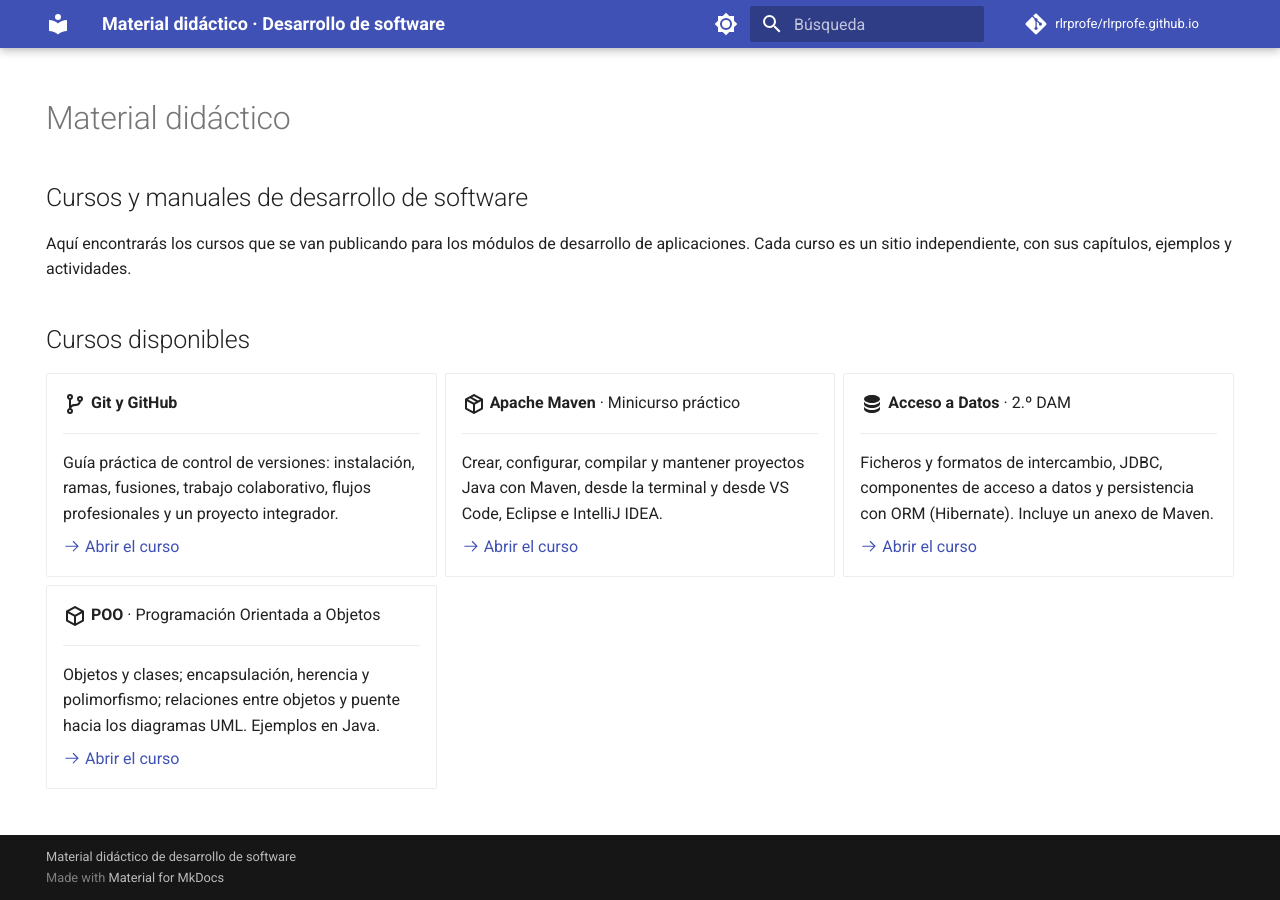
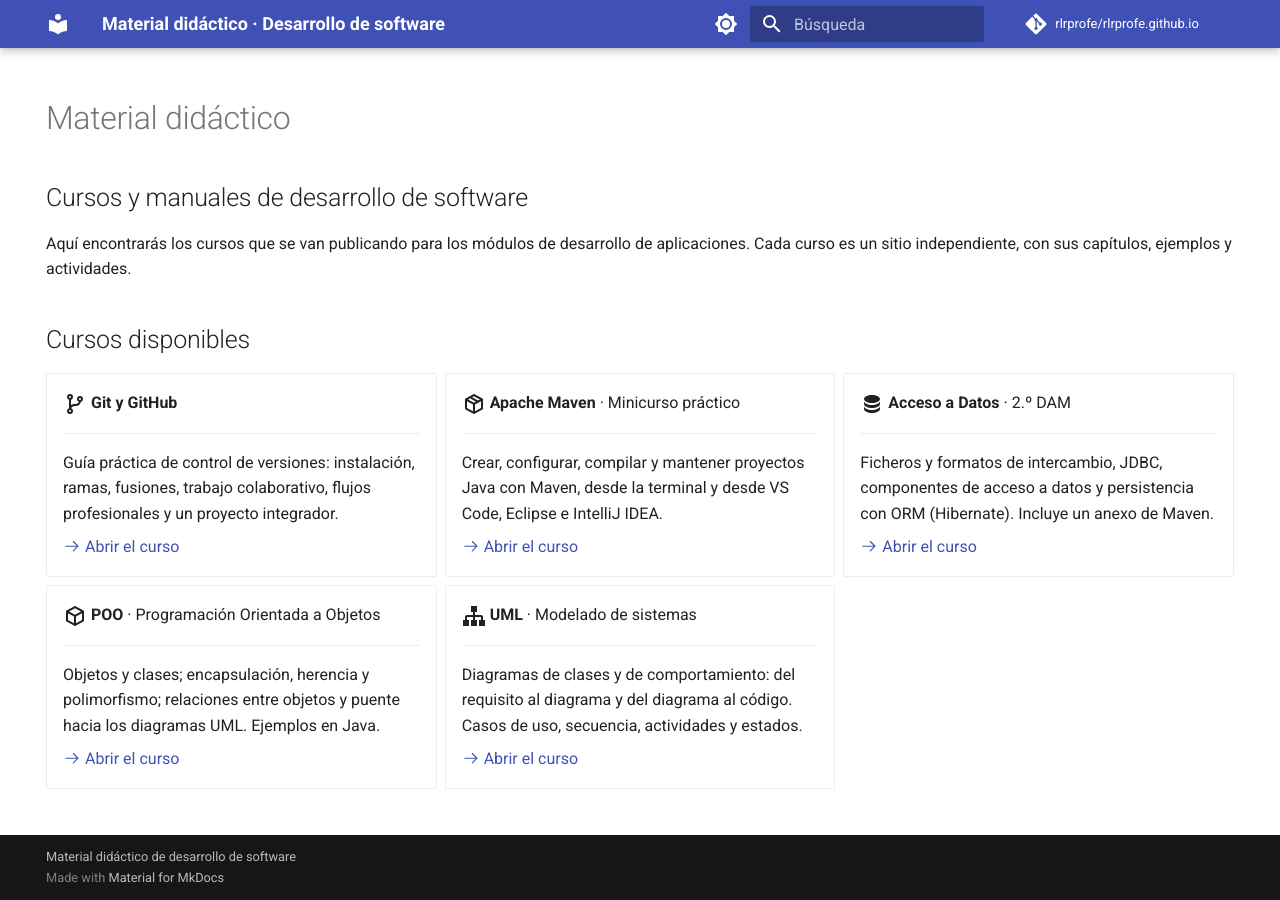
Before and after one commit to rlrprofe/rlrprofe.github.io, an MkDocs documentation site: the page built from docs/index.md, in a window 1280 px wide. Built offline with MkDocs 1.6.1 and Material for MkDocs 9.7.7, drawn with Linux system fonts in a browser that asks for light colours; comment, search, counter and statistics services are not loaded.

Commit message:
Home: añadir tarjeta del curso UML

```diff
--- a/docs/index.md
+++ b/docs/index.md
@@ -46,20 +46,18 @@ Aquí encontrarás los cursos que se van publicando para los módulos de desarro
 
     [:octicons-arrow-right-24: Abrir el curso](https://rlrprofe.github.io/poo/)
 
+-   :material-sitemap:{ .lg .middle } **UML** · Modelado de sistemas
+
+    ---
+
+    Diagramas de clases y de comportamiento: del requisito al diagrama y del diagrama al código. Casos de uso, secuencia, actividades y estados.
+
+    [:octicons-arrow-right-24: Abrir el curso](https://rlrprofe.github.io/uml/)
+
 </div>
 
 <!--
 PARA AÑADIR UN CURSO NUEVO: copia uno de los bloques de arriba (desde "-   :material-..."
 hasta su enlace), pégalo antes de </div> y cambia icono, título, descripción y enlace.
 Iconos disponibles: https://squidfunk.github.io/mkdocs-material/reference/icons-emojis/
-
-Ejemplo de curso futuro (quita los comentarios cuando esté publicado):
-
--   :material-sitemap:{ .lg .middle } **UML**
-
-    ---
-
-    Diagramas de clases y modelado de sistemas orientados a objetos.
-
-    [:octicons-arrow-right-24: Abrir el curso](https://rlrprofe.github.io/uml/)
 -->
```
